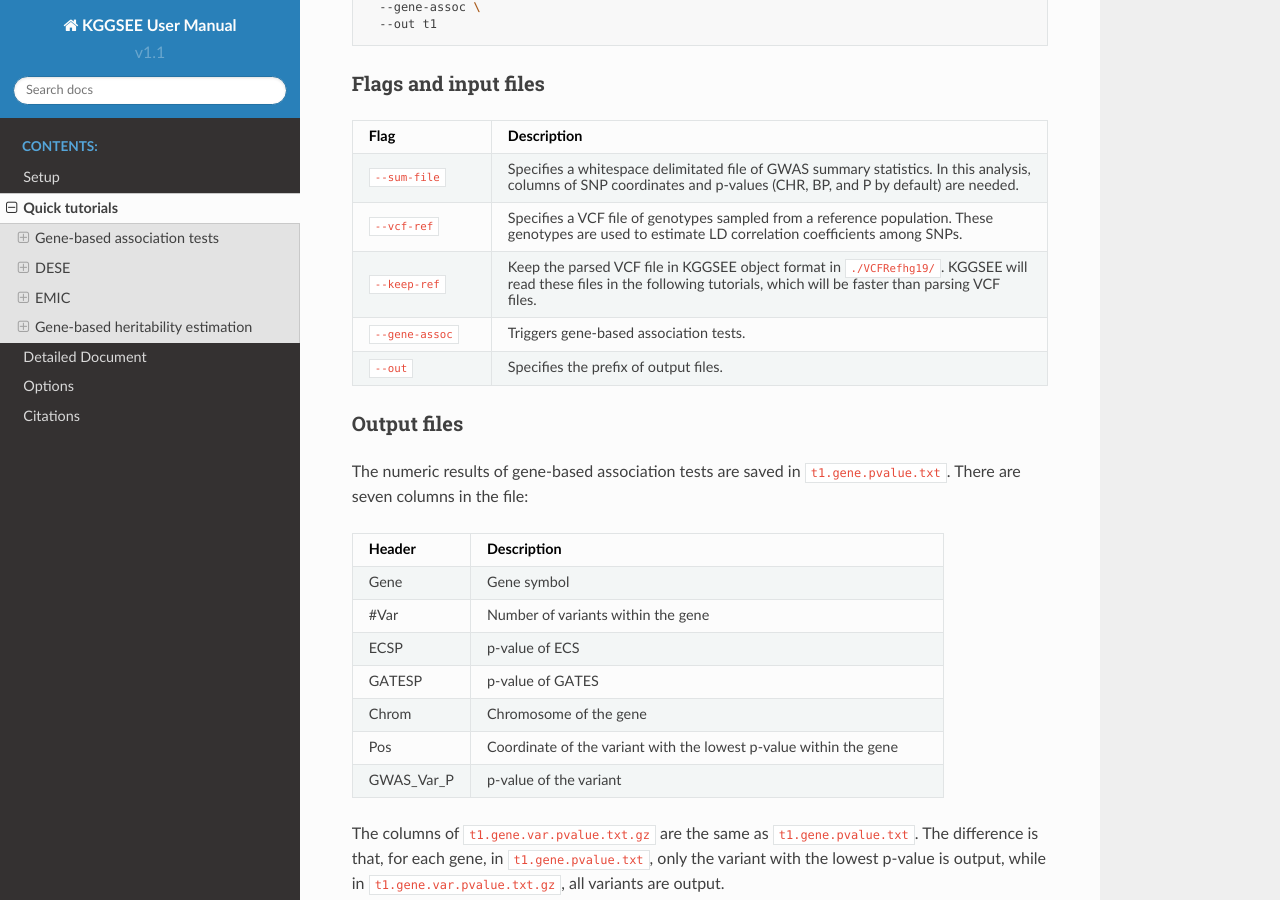
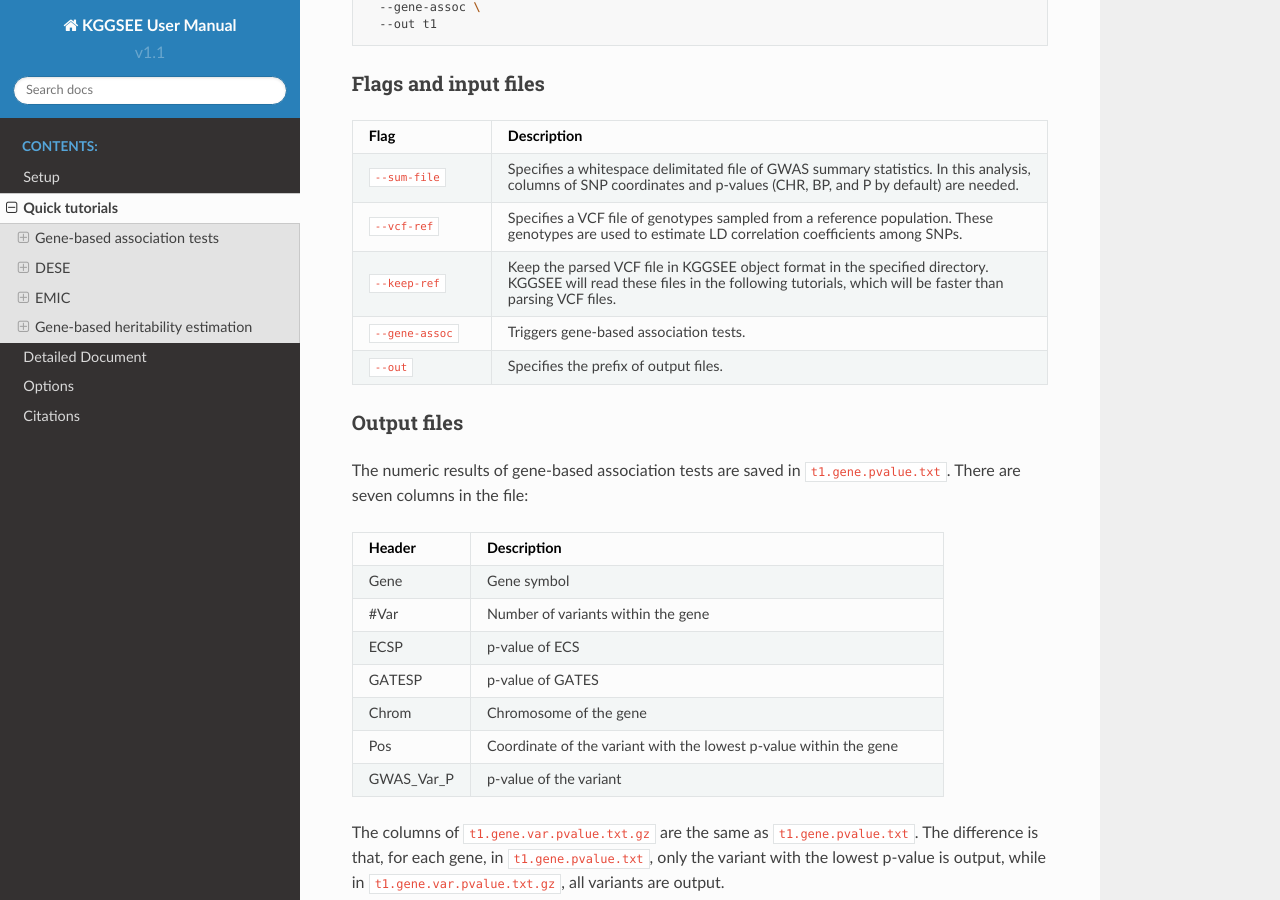
Before and after one commit to pmglab/KGGSEE, a Sphinx documentation site: the page built from doc/source/quick_tutorials.rst, in a window 1280 px wide and 900 px high, scrolled down 588 px. Built offline with Sphinx 7.4.7 and the Read the Docs theme 2.0.0, drawn with Linux system fonts in a browser that asks for light colours.

Commit message:
Update quick_tutorials.rst

```diff
--- a/doc/source/quick_tutorials.rst
+++ b/doc/source/quick_tutorials.rst
@@ -40,7 +40,7 @@
     * - ``--vcf-ref``
       - Specifies a VCF file of genotypes sampled from a reference population. These genotypes are used to estimate LD correlation coefficients among SNPs.
     * - ``--keep-ref``
-      - Keep the parsed VCF file in KGGSEE object format in ``./VCFRefhg19/``. KGGSEE will read these files in the following tutorials, which will be faster than parsing VCF files.
+      - Keep the parsed VCF file in KGGSEE object format in the specified directory. KGGSEE will read these files in the following tutorials, which will be faster than parsing VCF files.
     * - ``--gene-assoc``
       - Triggers gene-based association tests.
     * - ``--out``
```
